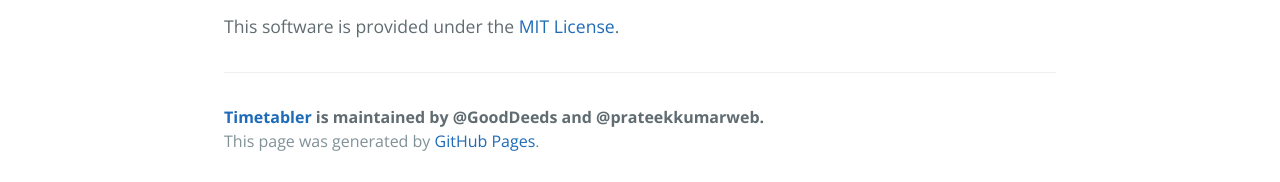
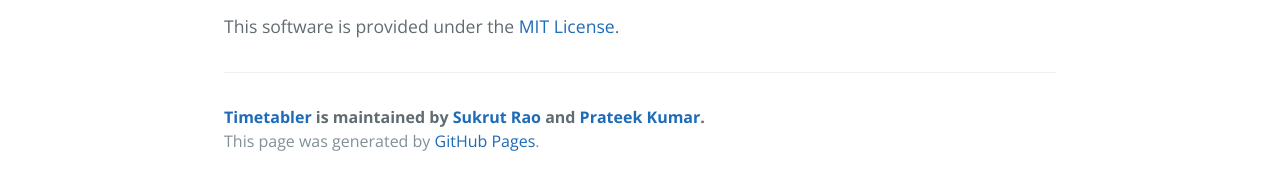
Before and after one commit to sukrutrao/Timetabler, a Jekyll site: the page built from docs/index.md, in a window 1280 px wide. Shown: the part 1691-1873 px from the top of the page. Built offline with Jekyll 4.4.1, drawn with Linux system fonts in a browser that asks for light colours; our own code applies the rules of GitHub Pages for plain Markdown files; the repository's description, which GitHub fills in, is left out.

Commit message:
docs: Update footer
Signed-off-by: Prateek Kumar <prateek@prateekkumar.in>

```diff
--- a/docs/_layouts/default.html
+++ b/docs/_layouts/default.html
@@ -88,7 +88,7 @@
 
       <footer class="site-footer">
         {% if site.github.is_project_page %}
-          <span class="site-footer-owner"><a href="{{ site.github.repository_url }}">{{ site.github.repository_name }}</a> is maintained by @GoodDeeds and @prateekkumarweb.</span>
+	<span class="site-footer-owner"><a href="{{ site.github.repository_url }}">{{ site.github.repository_name }}</a> is maintained by <a href="https://sukrutrao.github.io/">Sukrut Rao</a> and <a href="https://prateekkumar.in">Prateek Kumar</a>.</span>
         {% endif %}
         <span class="site-footer-credits">This page was generated by <a href="https://pages.github.com">GitHub Pages</a>.</span>
       </footer>
```
